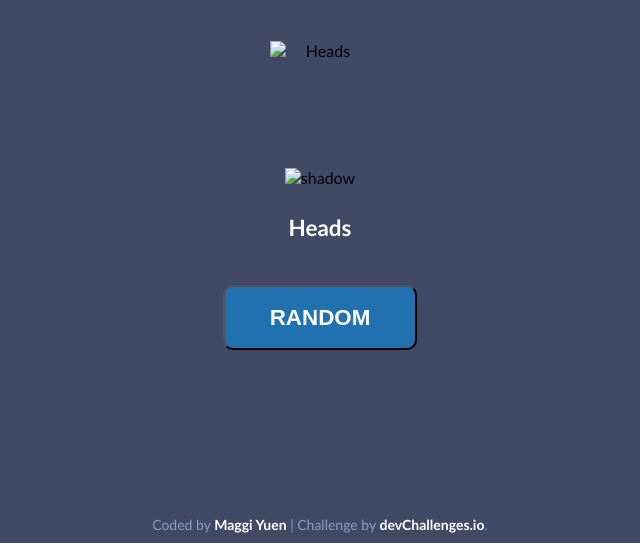
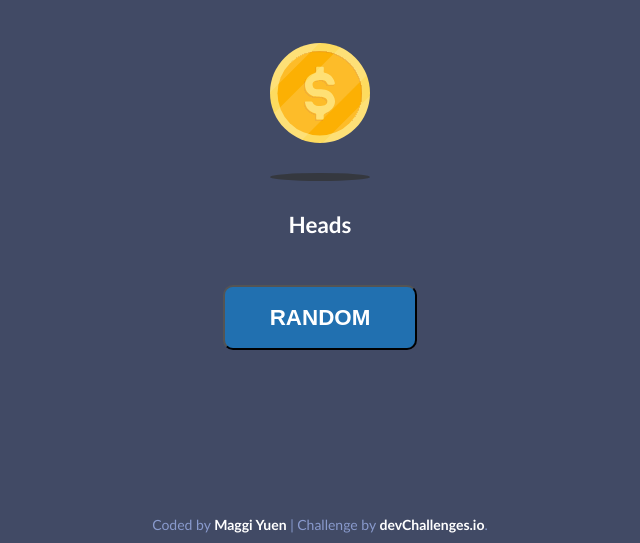
Before and after one commit to mac2274/flip-the-coin, a plain HTML site: page index.html in a window 1280 px wide. Shown: the part 300-843 px from the top of the page, without its empty margins (320-960 px from the left). Drawn offline with Linux system fonts and the light colour scheme; the site is published under a folder, as on GitHub Pages, so addresses that start at the root find nothing.

Commit message:
correkt links for imgages

```diff
--- a/index.html
+++ b/index.html
@@ -241,10 +241,10 @@
 
 
       <div class="coin-container">
-        <img src="/resources/heads.svg" width="100px" height="100px" id="heads" class="animated flip" alt="Heads">
-        <img src="/resources/tails.svg" width="100px" height="100px" id="tails" class="animated flip hidden"
+        <img src="resources/heads.svg" width="100px" height="100px" id="heads" class="animated flip" alt="Heads">
+        <img src="resources/tails.svg" width="100px" height="100px" id="tails" class="animated flip hidden"
           alt="Tails">
-        <img src="/resources/shadow.svg" id="shadow" alt="shadow">
+        <img src="resources/shadow.svg" id="shadow" alt="shadow">
 
         <p id="coin-text">Heads</p>
 
```
